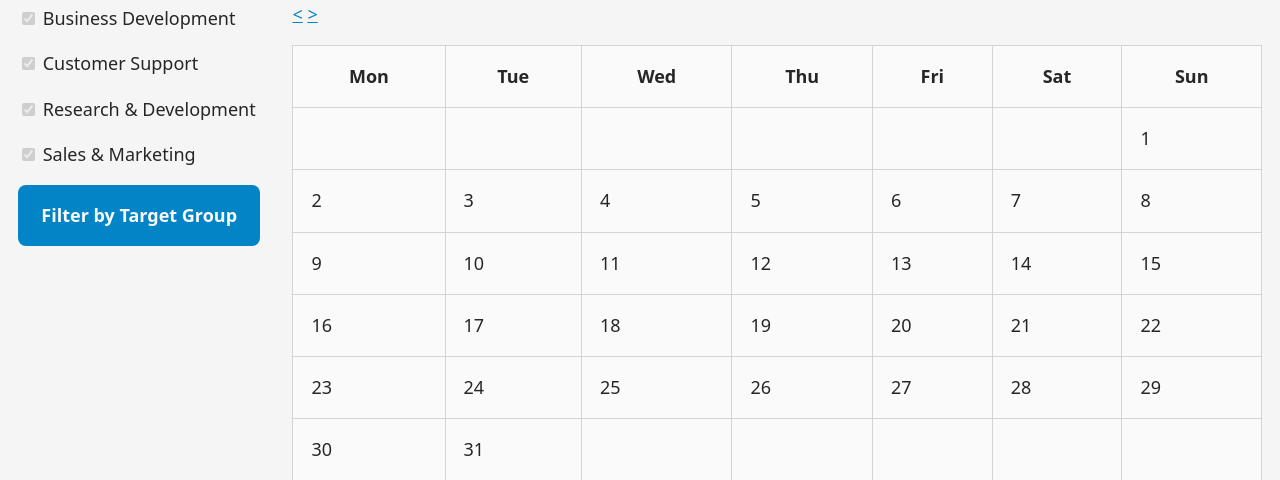
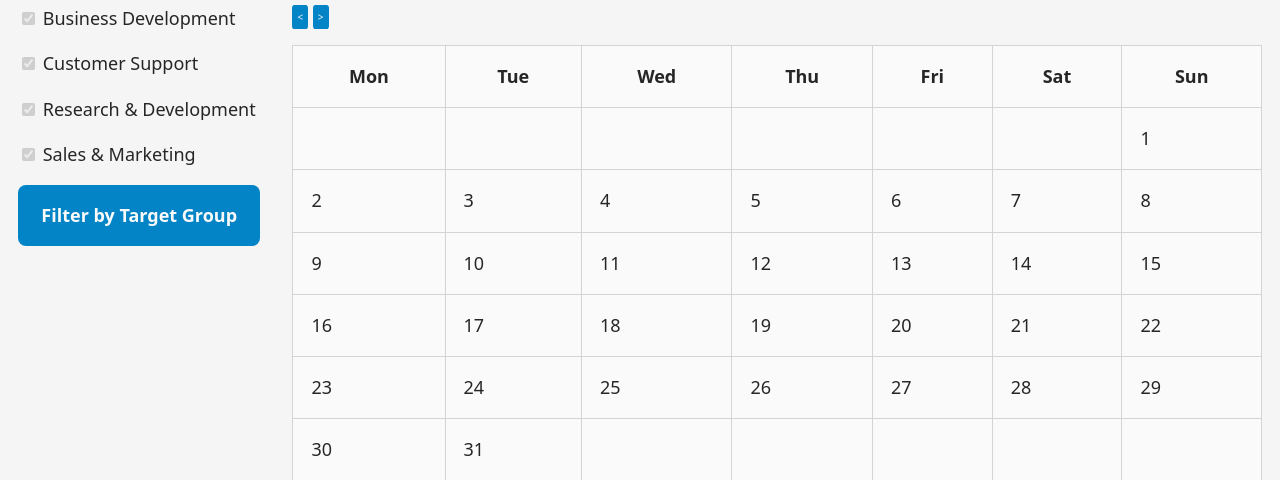
Before and after one commit to webtech-ov65/Webtech-ov65, a PHP site: page / in a window 1280 px wide. Shown: the part 159-639 px from the top of the page. Run offline with PHP 8.4, Linux system fonts and the light colour scheme; data that the repository does not hold is empty.

Commit message:
Styling for calendar buttons

```diff
--- a/public/style.css
+++ b/public/style.css
@@ -140,6 +140,15 @@ input {
     padding: var(--padding);
 }
 
+.prev-button, .next-button {
+    font-size: 10px;
+    color: var(--white);
+    text-decoration: none;
+    padding: 5px;
+    border-radius: 15%;
+    background-color: #0284c7;
+  }
+
 /* Components: */
 button, .button {
     background: var(--sky);
@@ -154,7 +163,7 @@ button, .button {
     text-decoration: none;
 }
 
-    button:hover, .button:hover {
+    button:hover, .button:hover, .prev-button:hover, .next-button:hover {
         background: var(--sky-dark);
         color: var(--white);
         transition: var(--transition);
```
